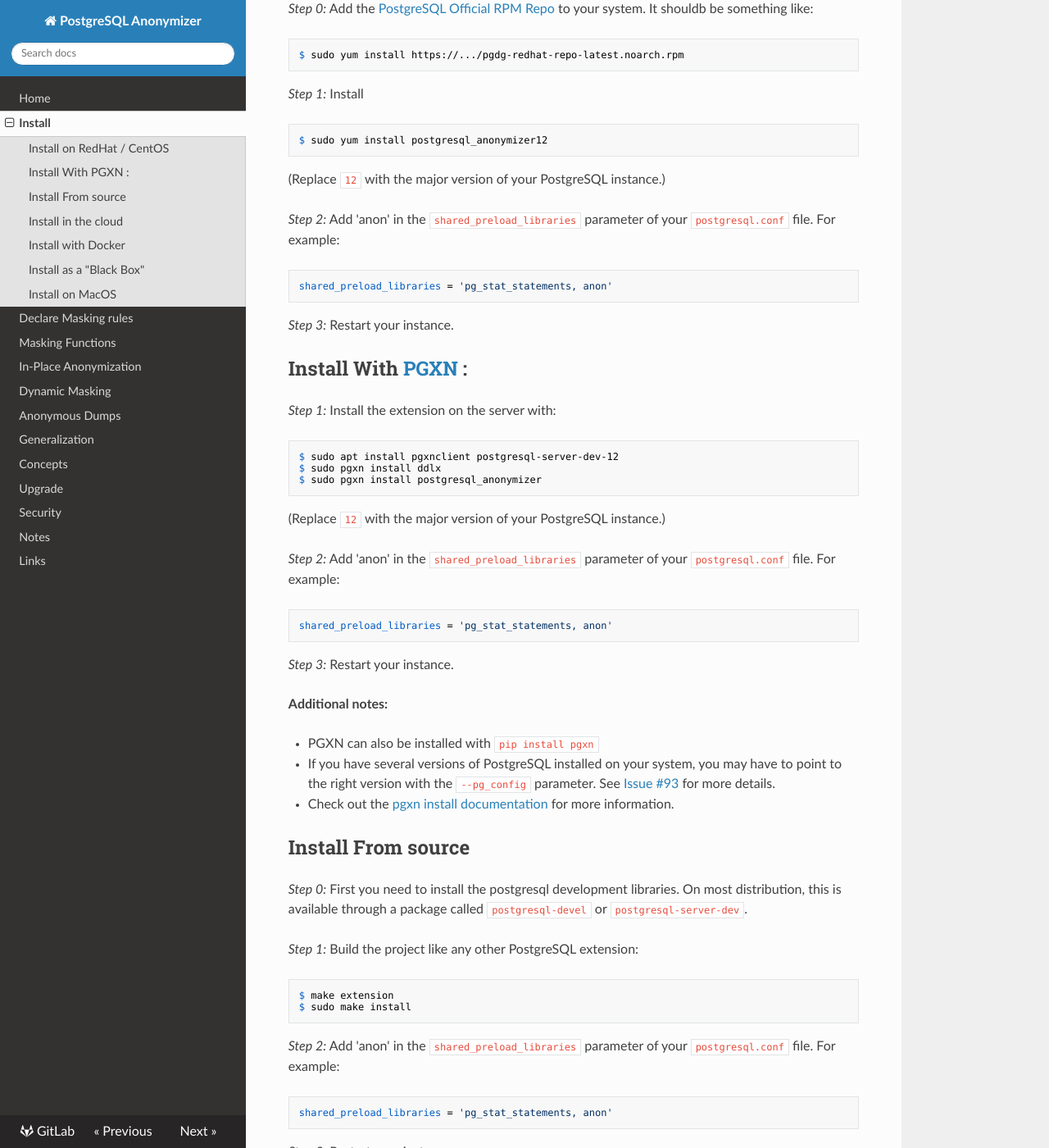
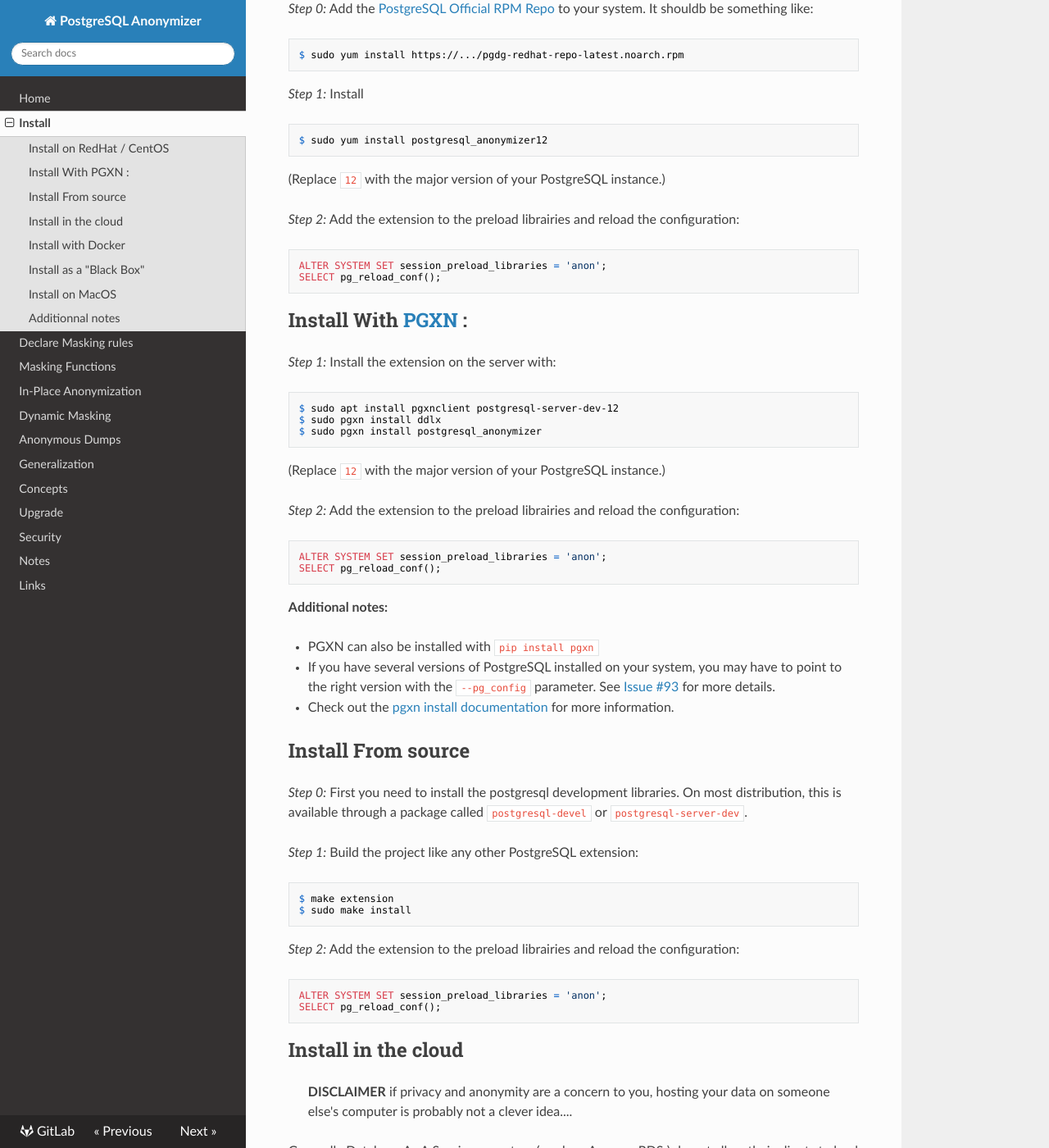
Before and after one commit to neondatabase/postgresql_anonymizer, an MkDocs documentation site: the page built from docs/INSTALL.md, in a window 1280 px wide and 1400 px high, scrolled down 265 px. Shown: the whole window at 82% size. Built offline with MkDocs 1.6.1, drawn with Linux system fonts in a browser that asks for light colours; nearby versions of some CDN libraries; some of the changed text lies outside the part shown.

Commit message:
use session_preload_lib instead of shared_preload_lib

````diff
--- a/docs/INSTALL.md
+++ b/docs/INSTALL.md
@@ -25,14 +25,14 @@
 
 (Replace `12` with the major version of your PostgreSQL instance.)
 
-_Step 2:_  Add 'anon' in the `shared_preload_libraries` parameter of your
-`postgresql.conf` file. For example:
+_Step 2:_  Add the extension to the preload librairies and reload
+the configuration:
 
-```ini
-shared_preload_libraries = 'pg_stat_statements, anon'
+```sql
+ALTER SYSTEM SET session_preload_libraries = 'anon';
+SELECT pg_reload_conf();
 ```
 
-_Step 3:_  Restart your instance.
 
 
 Install With [PGXN](https://pgxn.org/) :
@@ -49,15 +49,13 @@
 
 (Replace `12` with the major version of your PostgreSQL instance.)
 
-_Step 2:_  Add 'anon' in the `shared_preload_libraries` parameter of your
-`postgresql.conf` file. For example:
+_Step 2:_  Add the extension to the preload librairies and reload
+the configuration:
 
-```ini
-shared_preload_libraries = 'pg_stat_statements, anon'
+```sql
+ALTER SYSTEM SET session_preload_libraries = 'anon';
+SELECT pg_reload_conf();
 ```
-
-_Step 3:_  Restart your instance.
-
 
 **Additional notes:**
 
@@ -85,14 +83,13 @@
 $ sudo make install
 ```
 
-_Step 2:_ Add 'anon' in the `shared_preload_libraries` parameter of your
-`postgresql.conf` file. For example:
+_Step 2:_  Add the extension to the preload librairies and reload
+the configuration:
 
-```ini
-shared_preload_libraries = 'pg_stat_statements, anon'
+```sql
+ALTER SYSTEM SET session_preload_libraries = 'anon';
+SELECT pg_reload_conf();
 ```
-
-_Step 3:_ Restart your instance.
 
 
 Install in the cloud
@@ -230,3 +227,21 @@
 $ make extension
 $ make install
 ```
+
+
+Additionnal notes
+------------------------------------------------------------------------------
+
+
+* You can load the extension with the `shared_preload_libraries` parameter.
+  If you do so, you have to restart the PostgreSQL instance.
+
+* You can load the extension exclusively into a specific database like this:
+    ```sql
+    ALTER DATABASE mydatabase SET session_preload_libraries='anon'
+    ```
+  It has several benefits:  First, it will be dumped by `pg_dump` with the`-C`
+  option, so the database dump will be self efficient. Second, it is propagated
+  to a standby instance by streaming replication. Which means you can use the
+  anonymization functions on a read-only clone of the database (provided the
+  extension is installed on the standby instance)
````
Also changed, not shown: .gitlab-ci.yml (+9 -31 lines).
